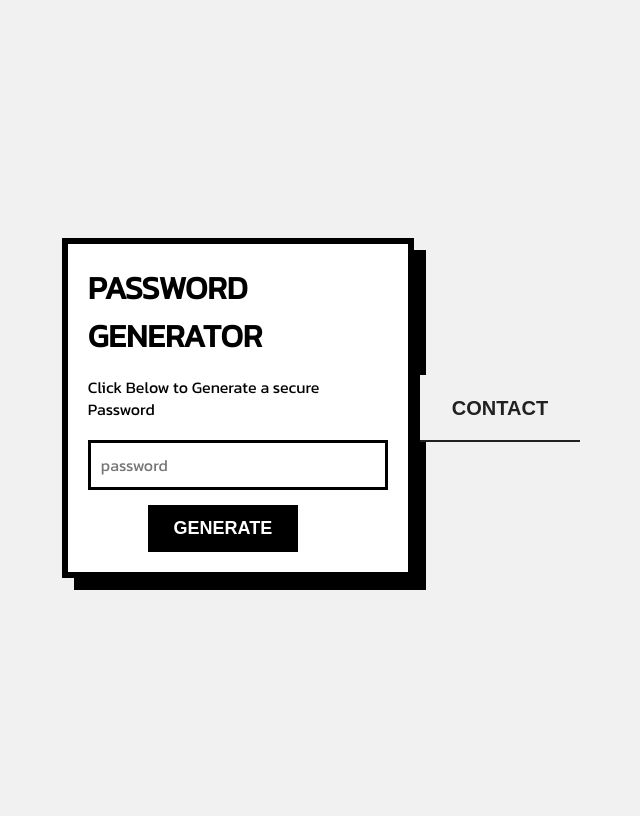
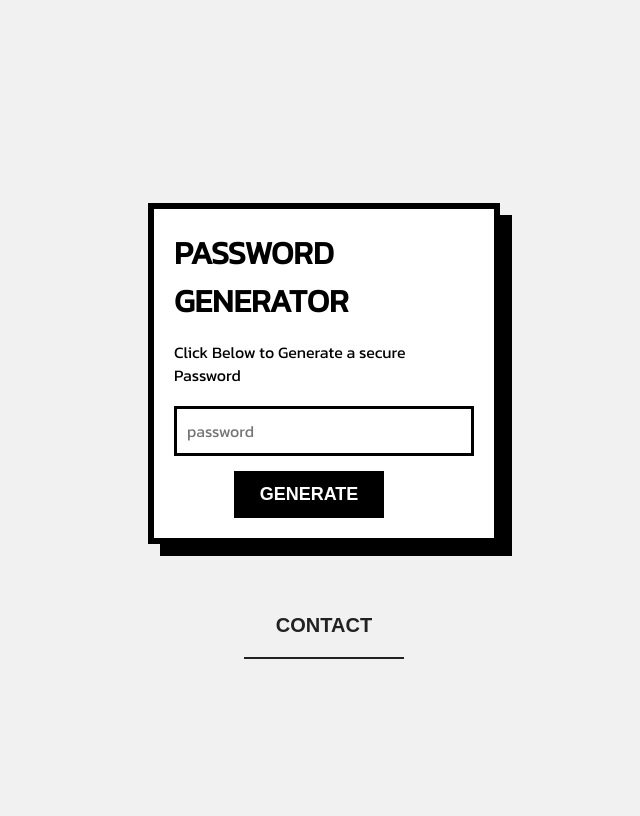
Before and after one commit to manas15khanna/Password-Generator, a Flask app: page / in a window 1280 px wide. Shown: the whole page, without its empty margins (316-956 px from the left). Run offline with Flask 3, Linux system fonts and the light colour scheme.

Commit message:
Version 1

```diff
--- a/static/styles.css
+++ b/static/styles.css
@@ -157,6 +157,8 @@ input {
   position: relative;
   display: inline-block;
   padding: 20px 30px;
+  top:70%;
+  bottom:10px;
   border: 2px solid #212121;
   text-transform: uppercase;
   color: #212121;
--- a/templates/index.html
+++ b/templates/index.html
@@ -14,6 +14,7 @@
   </style>
 </head>
 <body>
+<div class="wrapper">
 <div class="card">
   <span class="card__title">Password Generator</span>
   <p class="card__content">
@@ -24,6 +25,12 @@
     <button class="card__button" onclick="generatePassword()">Generate</button>
   </div>
 </div>
+  <div class="credits">
+    <button>
+      <a href="https://github.com/manas15khanna/" target="_blank" class="btn2"><span class="spn2">Contact</span></a>
+    </button>
+  </div>
+</div>
   <script>
     async function generatePassword() {
       const response = await fetch('/generate-password');
@@ -31,10 +38,5 @@
       document.getElementById('password').value = data.password;
     }
   </script>
-  <div class="credits">
-    <button>
-      <a href="https://github.com/manas15khanna/" target="_blank" class="btn2"><span class="spn2">Contact</span></a>
-    </button>
-  </div>
 </body>
 </html>
```
